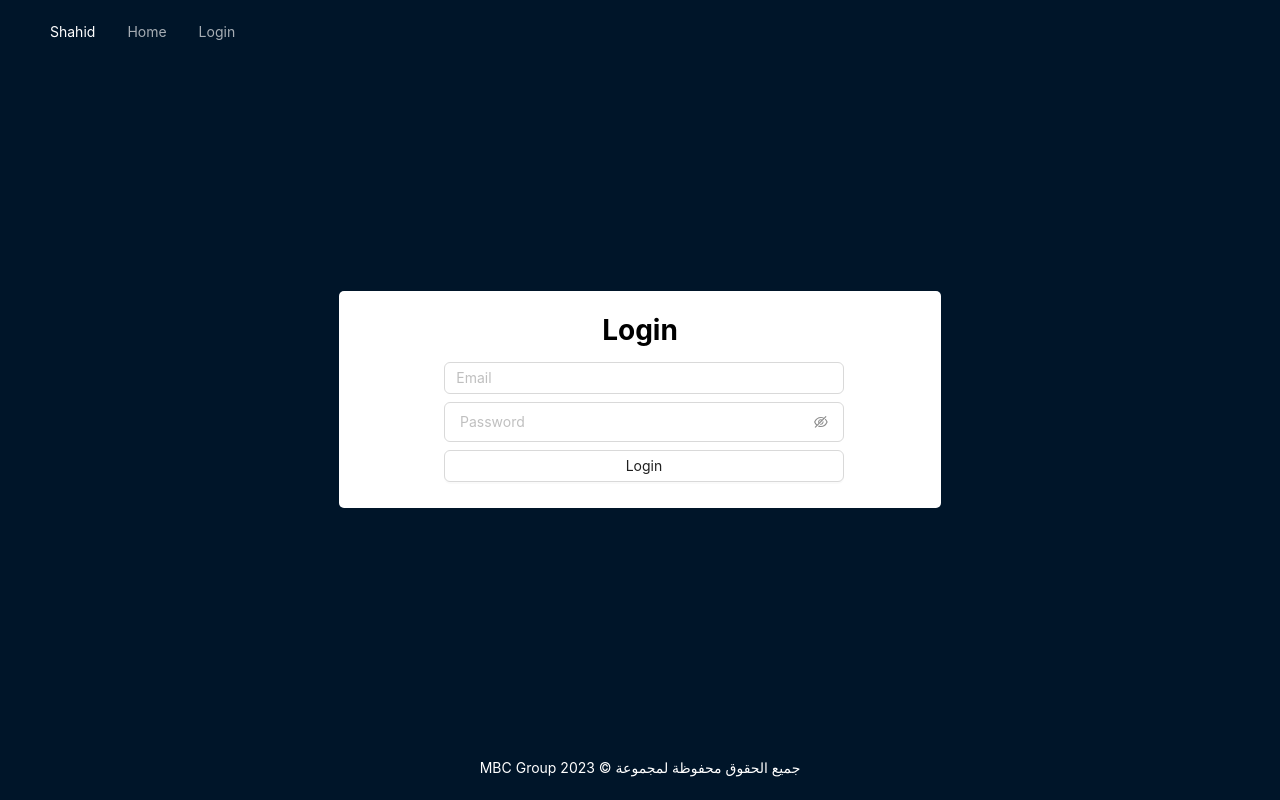
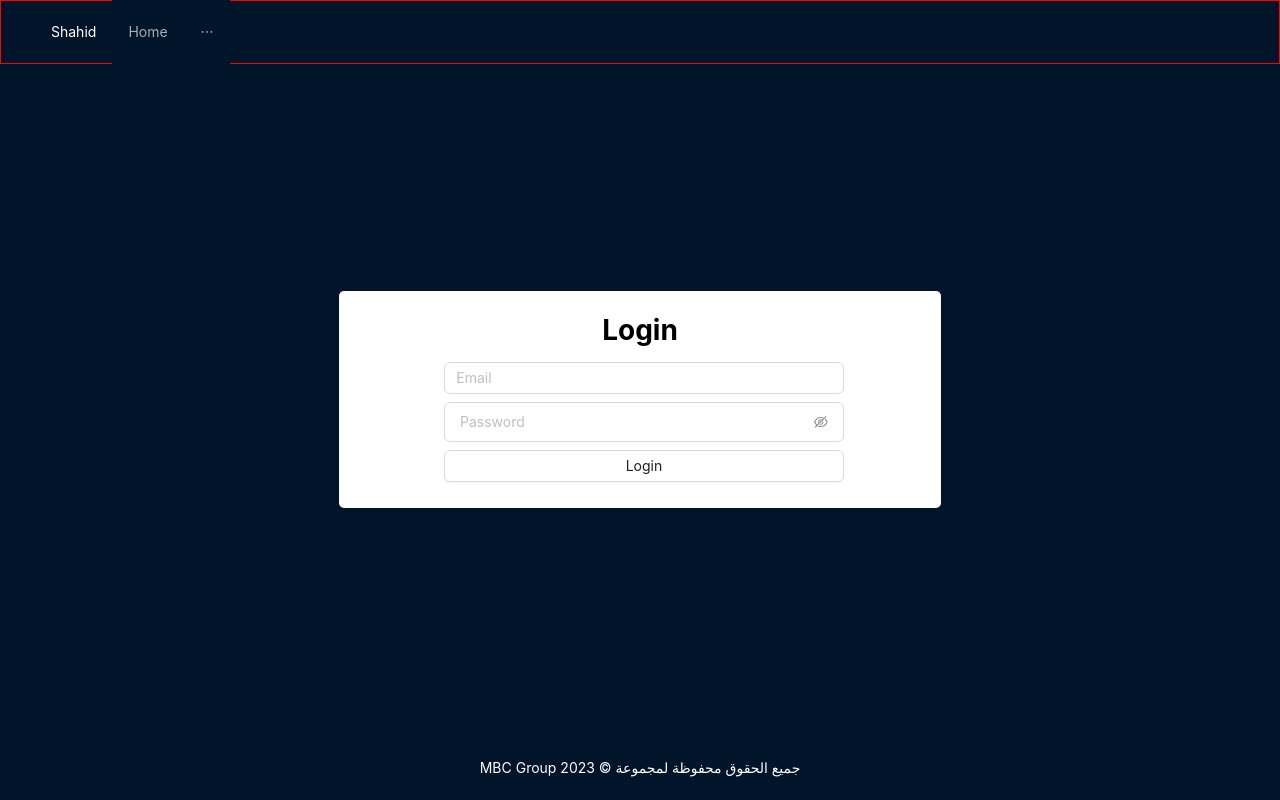
Before and after one commit to yanal97/omarfawareh, a React (Create React App) app: page /login in a window 1280 px wide. Built offline with nearby package versions, Linux system fonts and the light colour scheme.

Commit message:
Feature: Setup Local Storage Login with email Regex Validation

```diff
--- a/src/App.js
+++ b/src/App.js
@@ -1,34 +1,14 @@
 import "./App.css";
-import { Layout, Menu } from "antd";
-import { Outlet, useNavigate } from "react-router-dom";
-const { Header, Content, Footer } = Layout;
+import { Layout } from "antd";
+import { Outlet } from "react-router-dom";
+import MyHeader from "./components/MyHeader";
 
+const { Content, Footer } = Layout;
 function App() {
-  const navigate = useNavigate();
   return (
     <>
       <Layout style={{ height: "100vh" }}>
-        <Header
-          style={{
-            display: "flex",
-            alignItems: "center",
-            color: "white",
-          }}
-        >
-          <div style={{ marginRight: "1rem" }}>Shahid</div>
-          <Menu
-            onClick={({ key }) => {
-              navigate(key);
-            }}
-            items={[
-              { label: "Home", key: "/" },
-              { label: "Login", key: "/login" },
-            ]}
-            theme="dark"
-            mode="horizontal"
-            defaultSelectedKeys={["2"]}
-          />
-        </Header>
+        <MyHeader />
         <Content
           style={{
             display: "flex",
--- a/src/components/Login.js
+++ b/src/components/Login.js
@@ -1,7 +1,9 @@
 import React, { useState } from "react";
 import classes from "./Login.module.css";
 import { Input, Button, message } from "antd";
+import { useNavigate } from "react-router-dom";
 const Login = () => {
+  const navigate = useNavigate();
   const [email, setEmail] = useState();
   const [password, setPassword] = useState();
   const HandleEmailChange = (e) => {
@@ -10,12 +12,25 @@ const Login = () => {
   const HandlePassChange = (e) => {
     setPassword(e.target.value);
   };
+  const loginEmail = "omar@gmail.com";
+  const loginPassword = "password";
   function ValidateInput(params) {
-    console.log("VALIDATING");
+    var validRegex =
+      /^[a-zA-Z0-9.!#$%&'*+/=?^_`{|}~-]+@[a-zA-Z0-9-]+(?:\.[a-zA-Z0-9-]+)*$/;
+    if (email.match(validRegex)) {
+      if (email === loginEmail && password === loginPassword) {
+        localStorage.setItem("user", email);
+        message.success("Welcome " + email);
+        navigate("/");
+      } else {
+        message.warning("Unsuccessful Login");
+      }
+    } else {
+      message.warning("Invalid Email");
+    }
   }
   return (
     <div className={classes.login}>
-      {/* {console.log(email === undefined)} */}
       <div className={classes.card}>
         <h1>Login</h1>
         <div className={classes.input}>
--- /dev/null
+++ b/src/components/MyHeader.js
@@ -0,0 +1,78 @@
+import React, { useState, useEffect } from "react";
+import { useNavigate, useLocation } from "react-router-dom";
+
+import { Layout, Menu } from "antd";
+const { Header } = Layout;
+const MyHeader = () => {
+  const [user, setUser] = useState();
+  const navigate = useNavigate();
+  const { pathname } = useLocation();
+  useEffect(() => {
+    const user = localStorage.getItem("user");
+    if (user) {
+      setUser(user);
+    }
+  }, [pathname]);
+  return (
+    <Header
+      style={{
+        border: "red solid 1px",
+        display: "flex",
+        // flexDirection: "row",
+        alignItems: "center",
+        color: "white",
+      }}
+    >
+      {user ? (
+        <div style={{ marginRight: "1rem" }}>
+          Welcome <b>{user}</b>
+        </div>
+      ) : (
+        <div style={{ marginRight: "1rem" }}>Shahid</div>
+      )}
+
+      <Menu
+        onClick={({ key }) => {
+          if (key === "/logout") {
+            localStorage.removeItem("user");
+            setUser(null);
+          } else {
+            navigate(key);
+          }
+        }}
+        items={[
+          { label: "Home", key: "/" },
+          //   !user ? { label: "Login", key: "/login" } : null,
+          user
+            ? { label: "Logout", key: "/logout" }
+            : { label: "Login", key: "/login" },
+        ]}
+        theme="dark"
+        mode="horizontal"
+        style={{ width: "10%" }}
+      />
+
+      {/* {user && (
+        <div
+          style={{
+            // display: "flex",
+            // flexDirection: "row",
+            // alignSelf: "center",
+            border: "white solid 1px",
+          }}
+        >
+          <span>Welcome {user}</span>{" "}
+          <a href="/" onMouseDown={logout}>
+            Logout
+          </a>
+        </div>
+      )} */}
+    </Header>
+  );
+  //   function logout(params) {
+  //     localStorage.removeItem("user");
+  //     setUser(null);
+  //   }
+};
+
+export default MyHeader;
--- a/src/components/ShowCard.js
+++ b/src/components/ShowCard.js
@@ -12,7 +12,7 @@ const ShowCard = ({ show, index, hoverable }) => {
       onMouseLeave={() => setIsHovering(null)}
     >
       <Link
-        to={{ pathname: `/show/:${show.item.id}/:${index}` }}
+        to={{ pathname: `/show/${show.item.id}/${index}` }}
         style={{ padding: "0", margin: "0" }}
       >
         <img
@@ -23,7 +23,7 @@ const ShowCard = ({ show, index, hoverable }) => {
       </Link>
       {(isHovering === show.item.id || hoverable === false) && (
         <div class={classes.content}>
-          <a href={`/show/:${show.item.id}/:${index}`}>
+          <a href={`/show/${show.item.id}/${index}`}>
             <h2>
               <b>{show.item.title}</b>
             </h2>
--- a/src/components/ShowPage.js
+++ b/src/components/ShowPage.js
@@ -9,7 +9,7 @@ const ShowPage = () => {
   const [shows, setShows] = useState([]);
   const [isFetched, setIsFetched] = useState(false);
   const params = useParams();
-  const index = params.index.split(":")[1];
+  const index = params.index;
   useEffect(() => {
     async function fetchShows() {
       try {
@@ -27,7 +27,9 @@ const ShowPage = () => {
   }, []);
   return (
     <div className={classes.container}>
-      {isFetched && <ShowCard hoverable={false} show={shows[index]} />}
+      {isFetched && (
+        <ShowCard hoverable={false} show={shows[index]} index={index} />
+      )}
       {!isFetched && <ShowCardSkeleton />}
     </div>
   );
```
